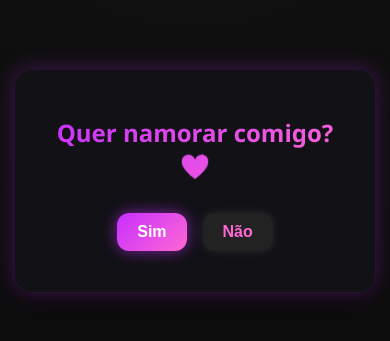
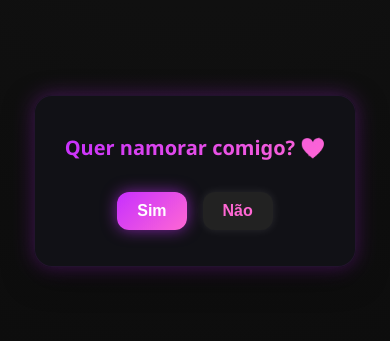
Before and after one commit to Pentinha/Pedido-em-namoro, a plain HTML site: page index.html in a window 390 px wide. Shown: the part 241-582 px from the top of the page. Drawn offline with Linux system fonts and the light colour scheme.

Commit message:
Update style.css

```diff
--- a/style.css
+++ b/style.css
@@ -23,7 +23,7 @@ body {
   display: flex;
   align-items: center;
   justify-content: center;
-  padding: 2rem;
+  padding: 1rem;
   box-sizing: border-box;
 }
 
@@ -78,18 +78,21 @@ body {
   box-shadow: 0 0 1.25rem var(--shadow-color), 0 0.625rem 1.875rem var(--soft-shadow);
   border: 1px solid rgba(199, 47, 255, 0.1);
   backdrop-filter: blur(8px);
-  min-width: 300px;
+
+  width: 90%;
+  max-width: 350px;
+  box-sizing: border-box;
+
   min-height: 150px;
   display: flex;
   flex-direction: column;
   align-items: center;
   justify-content: center;
-  /* overflow: hidden; <-- ESTA LINHA FOI REMOVIDA. Esta era a causa do botão "invisível". */
 }
 
 .popup h1 {
   margin-bottom: 20px;
-  font-size: 24px;
+  font-size: 1.5rem;
   background: linear-gradient(135deg, var(--accent-violet), var(--accent-pink));
   -webkit-background-clip: text;
   -webkit-text-fill-color: transparent;
@@ -109,7 +112,7 @@ body {
 
 .popup button {
   padding: 10px 20px;
-  font-size: 16px;
+  font-size: 1rem;
   border: none;
   border-radius: 12px;
   cursor: pointer;
@@ -158,3 +161,13 @@ body {
   from { opacity: 0; }
   to { opacity: 1; }
 }
+
+@media (max-width: 480px) {
+  .popup {
+    padding: 25px 20px;
+  }
+
+  .popup h1 {
+    font-size: 1.25rem;
+  }
+}
```
